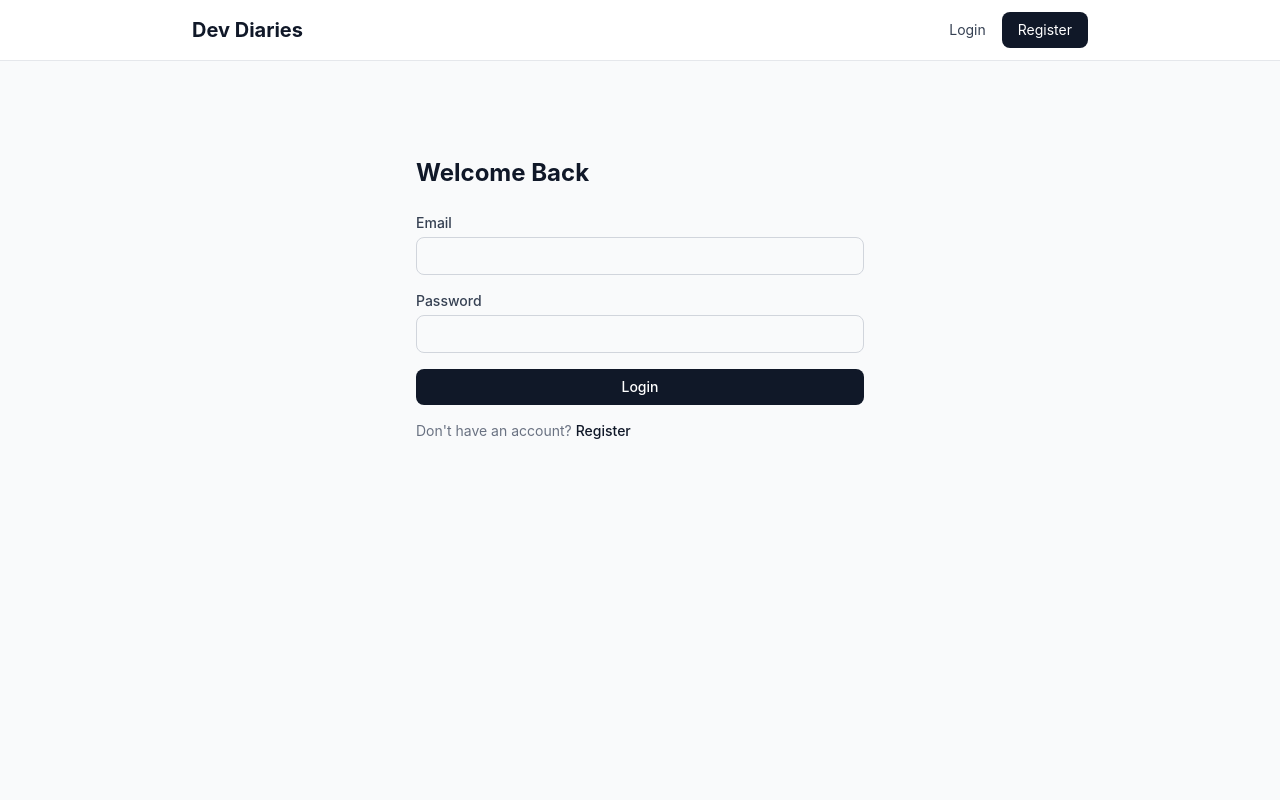
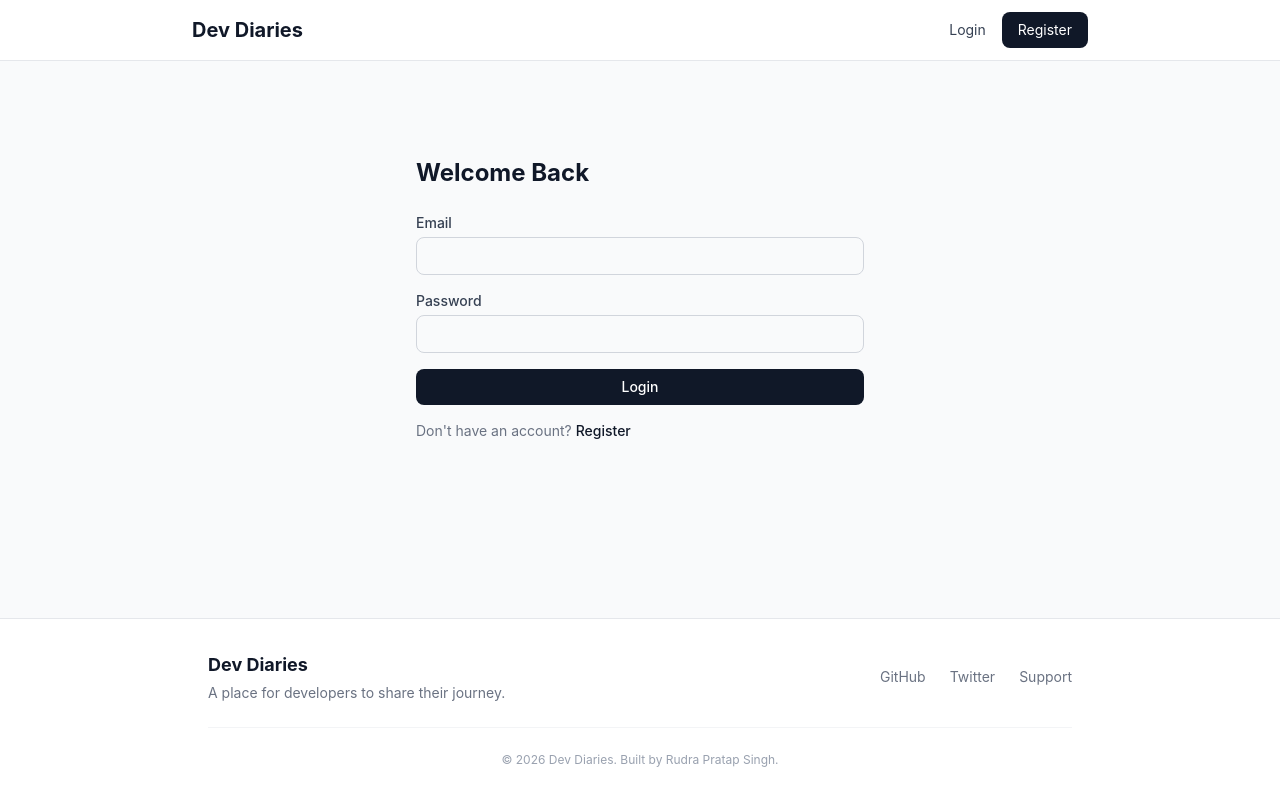
Before and after one commit to rudrapratapsingh26/dev-diaries-frontend, a React (Vite) app: page /login in a window 1280 px wide. Built offline with nearby package versions, Linux system fonts and the light colour scheme.

Commit message:
feat: add footer to app layout

```diff
--- a/src/App.jsx
+++ b/src/App.jsx
@@ -1,5 +1,6 @@
 import { Routes, Route } from "react-router-dom";
 import Navbar from "./components/Navbar";
+import Footer from "./components/Footer";
 import ProtectedRoute from "./components/ProtectedRoute";
 import Home from "./pages/Home";
 import Login from "./pages/Login";
@@ -11,9 +12,9 @@ import MyPosts from "./pages/MyPosts";
 
 function App() {
   return (
-    <div className="min-h-screen bg-gray-50">
+    <div className="min-h-screen bg-gray-50 flex flex-col">
       <Navbar />
-      <main className="max-w-4xl mx-auto px-4 py-8">
+      <main className="max-w-4xl mx-auto px-4 py-8 w-full flex-1">
         <Routes>
           <Route path="/" element={<Home />} />
           <Route path="/login" element={<Login />} />
@@ -45,6 +46,7 @@ function App() {
           />
         </Routes>
       </main>
+      <Footer />
     </div>
   );
 }
--- /dev/null
+++ b/src/components/Footer.jsx
@@ -0,0 +1,50 @@
+const Footer = () => {
+  return (
+    <footer className="border-t border-gray-200 bg-white mt-16">
+      <div className="max-w-4xl mx-auto px-4 py-8">
+        <div className="flex flex-col md:flex-row items-center justify-between gap-4">
+          <div>
+            <h2 className="text-lg font-bold text-gray-900">Dev Diaries</h2>
+            <p className="text-sm text-gray-500 mt-1">
+              A place for developers to share their journey.
+            </p>
+          </div>
+
+          <div className="flex items-center gap-6">
+
+            <a
+              href="https://github.com/rudrapratapsingh26"
+              target="_blank"
+              rel="noreferrer"
+              className="text-sm text-gray-500 hover:text-gray-900"
+            >
+              GitHub
+            </a>
+            <a
+              href="https://twitter.com/Rudrapratap2610"
+              target="_blank"
+              rel="noreferrer"
+              className="text-sm text-gray-500 hover:text-gray-900"
+            >
+              Twitter
+            </a>
+            <a
+              href="mailto:your@email.com"
+              className="text-sm text-gray-500 hover:text-gray-900"
+            >
+              Support
+            </a>
+          </div>
+        </div>
+
+        <div className="border-t border-gray-100 mt-6 pt-6 text-center">
+          <p className="text-xs text-gray-400">
+            © {new Date().getFullYear()} Dev Diaries. Built by Rudra Pratap Singh.
+          </p>
+        </div>
+      </div>
+    </footer>
+  )
+}
+
+export default Footer
```
